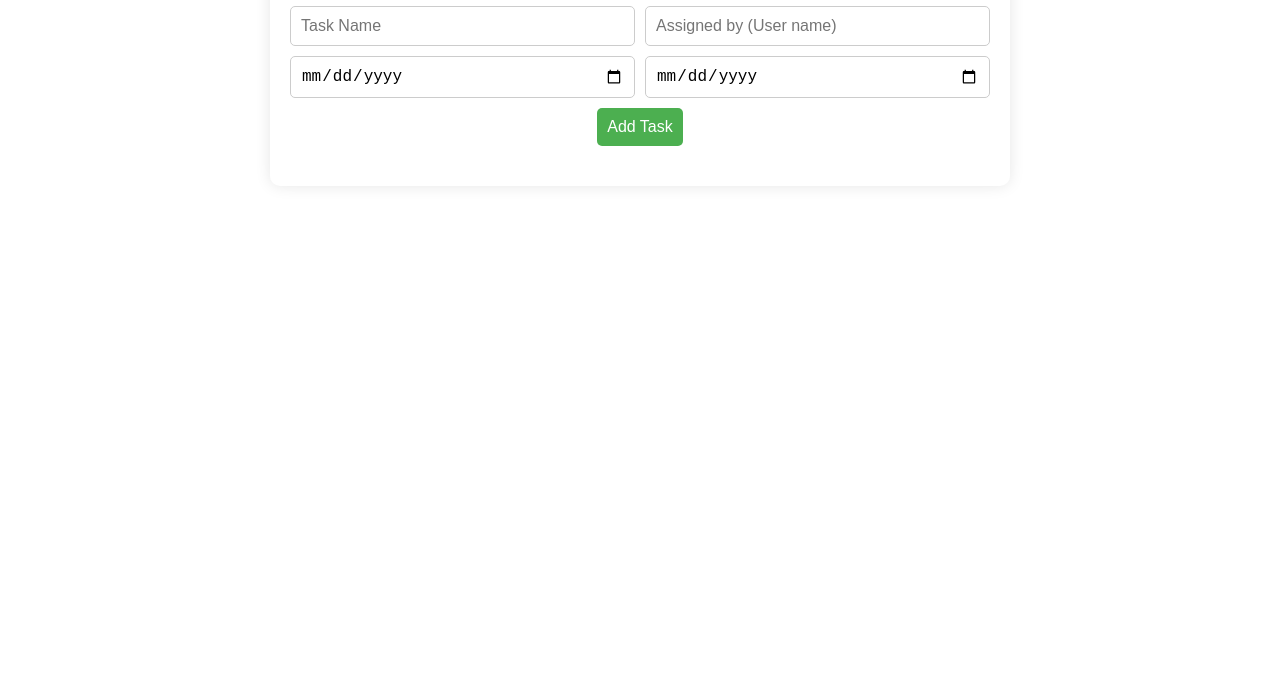
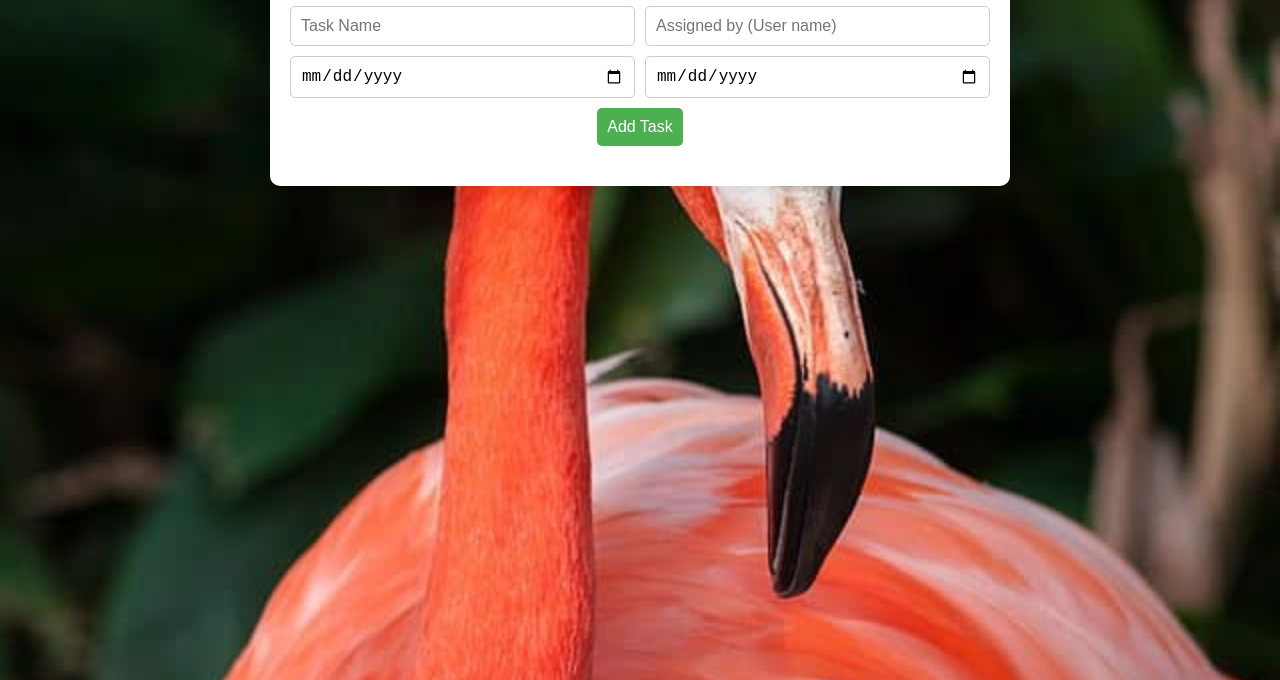
Before and after one commit to THARANIADEVI/sofiyanisha, a plain HTML site: page index.html in a window 1280 px wide. Shown: the part 120-800 px from the top of the page. Drawn offline with Linux system fonts and the light colour scheme.

Commit message:
Update style.css

```diff
--- a/style.css
+++ b/style.css
@@ -1,6 +1,6 @@
 body {
   font-family: 'Segoe UI', sans-serif;
-  background: url('./image/flamingo.jpg') no-repeat center center fixed;
+  background: url('./flamingo.jpg') no-repeat center center fixed;
   background-size: cover;
   margin: 0;
   padding: 20px;
```
